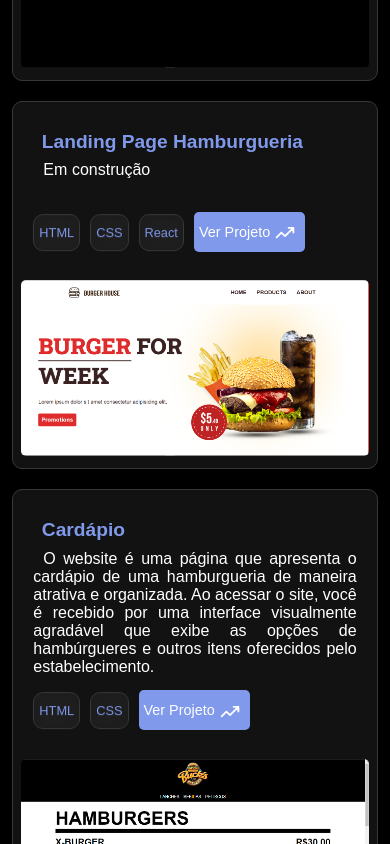
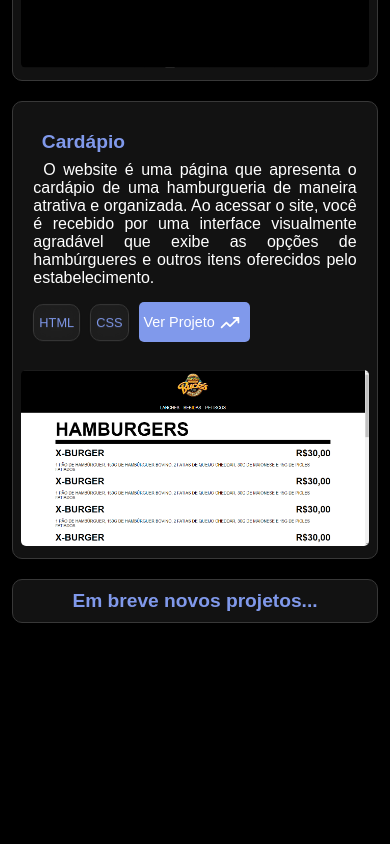
Before and after one commit to CaioSantos00/portfolioCaio, a React (Vite) app: page /Projetos in a window 390 px wide. Shown: the part 1400-2244 px from the top of the page. After the commit the page ends 2043 px from the top, so only its background shows below. Built offline with nearby package versions, Linux system fonts and the light colour scheme.

Commit message:
Removendo o Projeto hamburger

```diff
--- a/src/Componentes/Projetos/index.jsx
+++ b/src/Componentes/Projetos/index.jsx
@@ -2,10 +2,8 @@ import CardsProject from "./CardsProjects"
 import CardsTech from "./CardsTech"
 import sAcessi from "../../assets/Projetos/siteAcessibilidade.png"
 import apiClima from "../../assets/Projetos/apiClima.png"
-import quizImg from "../../assets/Projetos/quiz.png"
 import cardapio from "../../assets/Projetos/cardapio.png"
 import gerador from "../../assets/Projetos/geradorPass.png"
-import burger from "../../assets/Projetos/burger.png"
 
 import './Projetos.css'
 export default function Projetos() {
@@ -64,20 +62,6 @@ export default function Projetos() {
           }
         />
         <CardsProject
-        imgProject={burger}
-        altImg='Landing Page Hamburger'
-        nameProject='Landing Page Hamburgueria'
-        descriProject='Em construção&nbsp; &nbsp; &nbsp; &nbsp; &nbsp; &nbsp;&nbsp; &nbsp; &nbsp; &nbsp; &nbsp; &nbsp;&nbsp; &nbsp; &nbsp; &nbsp; &nbsp; &nbsp;&nbsp; &nbsp; &nbsp; &nbsp; &nbsp; &nbsp;&nbsp; &nbsp; &nbsp; &nbsp; &nbsp; &nbsp;&nbsp; &nbsp; &nbsp; &nbsp; &nbsp; &nbsp;&nbsp; &nbsp; &nbsp; &nbsp; &nbsp; &nbsp;&nbsp; &nbsp; &nbsp; &nbsp; &nbsp; &nbsp;'
-        linkPro=''
-        techs={
-          <>
-          <CardsTech nameTech='HTML'/>
-          <CardsTech nameTech='CSS'/>
-          <CardsTech nameTech='React'/>
-          </>
-          }
-        />
-        <CardsProject
         imgProject={cardapio}
         altImg='Cardápio de hamburgueria'
        nameProject='Cardápio'
```
